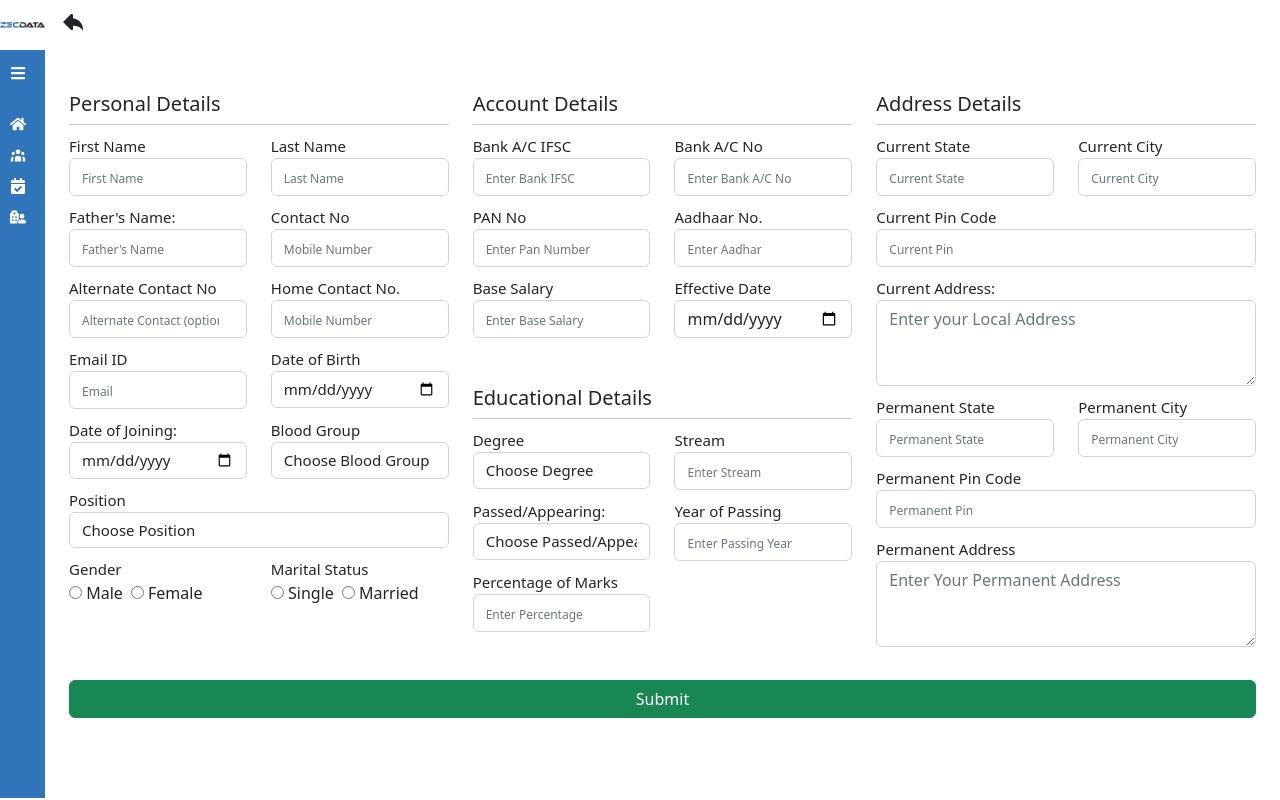
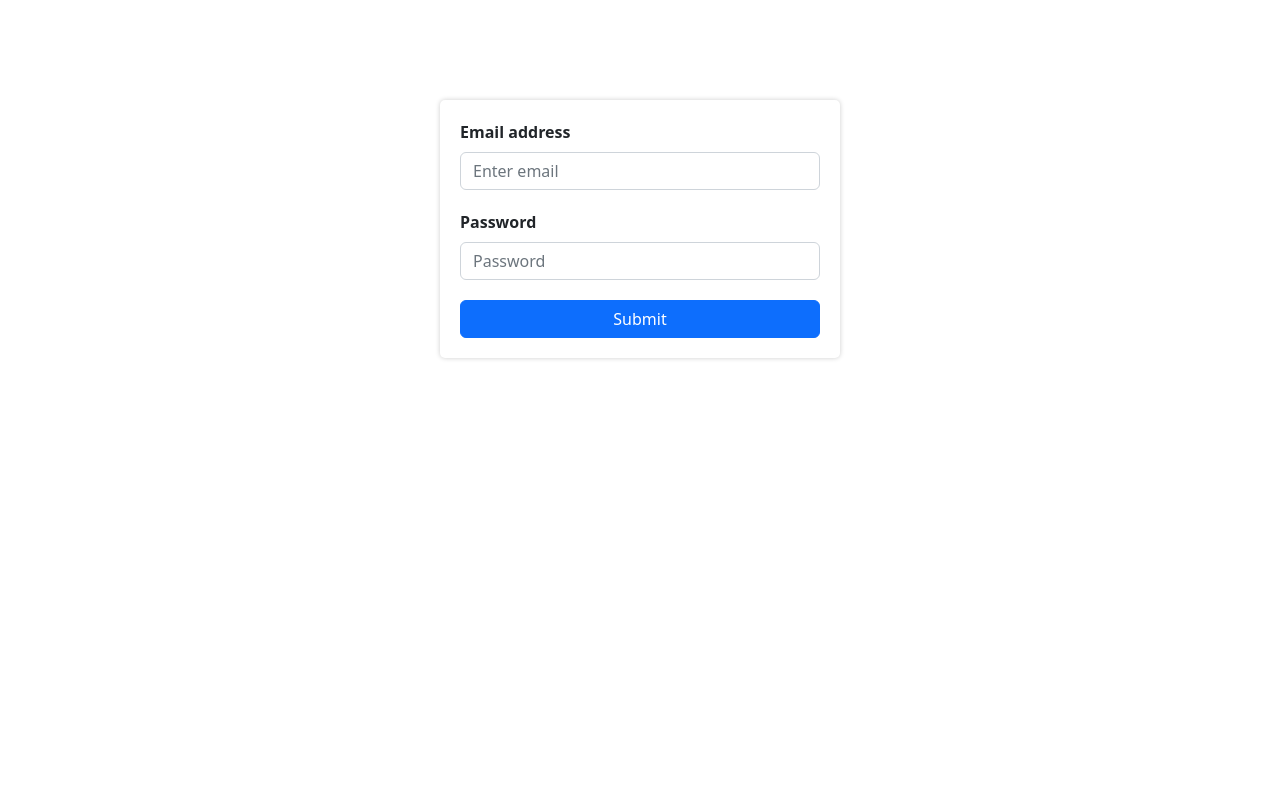
Before and after one commit to niklesh-zd/zd-payroll, a React (Create React App) app in the folder payroll-front/: page /settings/profile in a window 1280 px wide. Built offline with nearby package versions, Linux system fonts and the light colour scheme.

Commit message:
login auth added

```diff
--- a/payroll-front/package.json
+++ b/payroll-front/package.json
@@ -22,6 +22,7 @@
     "npm": "^9.5.0",
     "number-to-words": "^1.2.4",
     "react": "^17.0.2",
+    "react-bootstrap": "^2.7.2",
     "react-data-table-component": "^7.5.3",
     "react-dom": "^17.0.2",
     "react-icons": "^4.7.1",
--- a/payroll-front/src/App.js
+++ b/payroll-front/src/App.js
@@ -1,9 +1,8 @@
 import "./App.css";
 import SideBar from "./components/Sidebar/SideBar";
-import { BrowserRouter as Router, Route, Routes } from "react-router-dom";
+import { BrowserRouter as Router, Navigate, Route, Routes } from "react-router-dom";
 import Salary from "./pages/Salary";
 import Dashboard from "./pages/Dashboard";
-import Logout from "./pages/logout";
 import AddEmployee from "./pages/Employee/AddEmployee";
 import ManageEmpyee from "./pages/Employee/manageEmpyee";
 import EmpEdit from "./pages/Employee/EmpEdit";
@@ -13,27 +12,35 @@ import Leaves from "./pages/Leaves/Leave";
 import LeaveDetails from "./pages/Leaves/LeaveDetails";
 import UserLeaveDetails from "./pages/Leaves/UserLeaveDetails";
 import Downloadslip from "./pages/Salary_slip/downloadslip";
+import LoginPage from "./Auth/LoginPage";
+import { useState } from "react";
 
 function App() {
+  const [loggedIn, setLoggedIn] = useState(false);
+
+  const handleLogin = () => {
+    setLoggedIn(true);
+  };
   return (
     <Router>
+      {!loggedIn ? (
+        <LoginPage onLogin={handleLogin} />
+      ) : (
         <SideBar>
           <Routes>
             <Route path="/" element={<Dashboard />} />
-          <Route path="/settings" element={<Logout />} />
-          <Route path="/settings/salary:id" element={<Salary/>} />
-          <Route path="/settings/profile" element={<AddEmployee/>} />
-          <Route path="/settings/manageprofile" element={<ManageEmpyee/>} />
-          <Route path="/settings/EmpEdit:id" element={<EmpEdit />} />
-          <Route path="/settings/EmpDetail:id" element={<EmpDetail/>} />
+            <Route path="/settings/salary/:id" element={<Salary />} />
+            <Route path="/settings/profile" element={<AddEmployee />} />
+            <Route path="/settings/manageprofile" element={<ManageEmpyee />} />
+            <Route path="/settings/EmpEdit/:id" element={<EmpEdit />} />
+            <Route path="/settings/EmpDetail/:id" element={<EmpDetail />} />
             <Route path="/settings/leave" element={<Leaves />} />
             <Route path="/settings/leavedetails" element={<LeaveDetails />} />
-          <Route path="/settings/userleavedetails:id" element={<UserLeaveDetails />} />
-          <Route path="/download:id" element={<Downloadslip />} />
-
-
+            <Route path="/settings/userleavedetails/:id" element={<UserLeaveDetails />} />
+            <Route path="/download/:id" element={<Downloadslip />} />
           </Routes>
         </SideBar>
+      )}
     </Router>
   );
 }
--- /dev/null
+++ b/payroll-front/src/Auth/LoginPage.js
@@ -0,0 +1,60 @@
+import React, { useState } from "react";
+import { Button, Form, Alert } from "react-bootstrap";
+import "bootstrap/dist/css/bootstrap.min.css";
+import "./loginpage.css";
+
+function LoginPage({onLogin}) {
+  const [email, setEmail] = useState("");
+  const [password, setPassword] = useState("");
+  const [showError, setShowError] = useState(false);
+
+  const handleLogin = (event) => {
+    event.preventDefault();
+    // handle login logic here
+    if (email === "admin@gmail.com" && password === "admin@123") {
+      // redirect to home page or do something else
+      onLogin();
+    } else {
+      // show error message
+      setShowError(true);
+    }
+
+  };
+
+  return (
+    <div className="Login">
+      <Form onSubmit={handleLogin}>
+        <Form.Group controlId="formBasicEmail">
+          <Form.Label>Email address</Form.Label>
+          <Form.Control
+            type="email"
+            placeholder="Enter email"
+            value={email}
+            onChange={(event) => setEmail(event.target.value)}
+          />
+        </Form.Group>
+
+        <Form.Group controlId="formBasicPassword">
+          <Form.Label>Password</Form.Label>
+          <Form.Control
+            type="password"
+            placeholder="Password"
+            value={password}
+            onChange={(event) => setPassword(event.target.value)}
+          />
+        </Form.Group>
+
+        <Button variant="primary" type="submit">
+          Submit
+        </Button>
+        {showError && (
+          <Alert variant="danger" className="mt-3">
+            Invalid email or password.
+          </Alert>
+        )}
+      </Form>
+    </div>
+  );
+}
+
+export default LoginPage;
--- a/payroll-front/src/Auth/login.jsx
+++ /dev/null
@@ -1,140 +0,0 @@
-import React from 'react'
-
-const Loginpage = () => {
-    return (
-        // <form className='container card mt-5'>
-        //     <div className=''>
-        //         <h3>Sign Up</h3>
-        //         <div className="mb-3">
-        //             <label>First name</label>
-        //             <input
-        //                 type="text"
-        //                 className="form-control"
-        //                 placeholder="First name"
-        //             />
-        //         </div>
-        //         <div className="mb-3">
-        //             <label>Last name</label>
-        //             <input type="text" className="form-control" placeholder="Last name" />
-        //         </div>
-        //         <div className="mb-3">
-        //             <label>Email address</label>
-        //             <input
-        //                 type="email"
-        //                 className="form-control"
-        //                 placeholder="Enter email"
-        //             />
-        //         </div>
-        //         <div className="mb-3">
-        //             <label>Password</label>
-        //             <input
-        //                 type="password"
-        //                 className="form-control"
-        //                 placeholder="Enter password"
-        //             />
-        //         </div>
-        //         <div className="d-grid">
-        //             <button type="submit" className="btn btn-primary">
-        //                 Sign Up
-        //             </button>
-        //         </div>
-        //         <p className="forgot-password text-right">
-        //             Already registered <a href="/sign-in">sign in?</a>
-        //         </p>
-        //     </div>
-        // </form>
-<div>
-<div class="vh-100">
-  <div class="container-fluid h-custom">
-    <div class="row d-flex justify-content-center align-items-center h-100">
-      <div class="col-md-9 col-lg-6 col-xl-5">
-
-      </div>
-      <div class="col-md-8 col-lg-6 col-xl-4 offset-xl-1">
-        <form>
-          <div class="d-flex flex-row align-items-center justify-content-center justify-content-lg-start">
-            <p class="lead fw-normal mb-0 me-3">Sign in with</p>
-            <button type="button" class="btn btn-primary btn-floating mx-1">
-              <i class="fab fa-facebook-f"></i>
-            </button>
-
-            <button type="button" class="btn btn-primary btn-floating mx-1">
-              <i class="fab fa-twitter"></i>
-            </button>
-
-            <button type="button" class="btn btn-primary btn-floating mx-1">
-              <i class="fab fa-linkedin-in"></i>
-            </button>
-          </div>
-
-          <div class="divider d-flex align-items-center my-4">
-            <p class="text-center fw-bold mx-3 mb-0">Or</p>
-          </div>
-
-          {/* <!-- Email input --> */}
-          <div class="form-outline mb-4">
-            <input type="email" id="form3Example3" class="form-control form-control-lg"
-              placeholder="Enter a valid email address" />
-            <label class="form-label" for="form3Example3">Email address</label>
-          </div>
-
-          {/* <!-- Password input --> */}
-          <div class="form-outline mb-3">
-            <input type="password" id="form3Example4" class="form-control form-control-lg"
-              placeholder="Enter password" />
-            <label class="form-label" for="form3Example4">Password</label>
-          </div>
-
-          <div class="d-flex justify-content-between align-items-center">
-            {/* <!-- Checkbox --> */}
-            <div class="form-check mb-0">
-              <input class="form-check-input me-2" type="checkbox" value="" id="form2Example3" />
-              <label class="form-check-label" for="form2Example3">
-                Remember me
-              </label>
-            </div>
-            <a href="#!" class="text-body">Forgot password?</a>
-          </div>
-
-          <div class="text-center text-lg-start mt-4 pt-2">
-            <button type="button" class="btn btn-primary btn-lg"
-              style="padding-left: 2.5rem; padding-right: 2.5rem;">Login</button>
-            <p class="small fw-bold mt-2 pt-1 mb-0">Don't have an account? <a href="#!"
-                class="link-danger">Register</a></p>
-          </div>
-
-        </form>
-      </div>
-    </div>
-  </div>
-  <div
-    class="d-flex flex-column flex-md-row text-center text-md-start justify-content-between py-4 px-4 px-xl-5 bg-primary">
-    {/* <!-- Copyright --> */}
-    <div class="text-white mb-3 mb-md-0">
-      Copyright © 2020. All rights reserved.
-    </div>
-    {/* <!-- Copyright --> */}
-    {/* <!-- Right --> */}
-    <div>
-      <a href="#!" class="text-white me-4">
-        <i class="fab fa-facebook-f"></i>
-      </a>
-      <a href="#!" class="text-white me-4">
-        <i class="fab fa-twitter"></i>
-      </a>
-      <a href="#!" class="text-white me-4">
-        <i class="fab fa-google"></i>
-      </a>
-      <a href="#!" class="text-white">
-        <i class="fab fa-linkedin-in"></i>
-      </a>
-    </div>
-    {/* <!-- Right --> */}
-  </div>
-</div>
-</div>
-
-    )
-}
-
-export default Loginpage
--- /dev/null
+++ b/payroll-front/src/Auth/loginpage.css
@@ -0,0 +1,24 @@
+.Login {
+    max-width: 400px;
+    margin: auto;
+    margin-top: 100px;
+  }
+
+  .Login form {
+    background-color: #fff;
+    padding: 20px;
+    border-radius: 5px;
+    box-shadow: 0px 0px 5px rgba(0, 0, 0, 0.2);
+  }
+
+  .Login form label {
+    font-weight: bold;
+  }
+
+  .Login form input {
+    margin-bottom: 20px;
+  }
+
+  .Login form button {
+    width: 100%;
+  }
--- a/payroll-front/src/pages/utils.js
+++ b/payroll-front/src/pages/utils.js
@@ -1,4 +1,4 @@
-var host = ""
+// var host = ""
 // var host = "http://192.168.29.186:7071"  faizan
-// var host = "http://192.168.29.147:7071"  //Sanjay
+var host = "http://192.168.29.147:7071"  //Sanjay
 export default host
```
Also changed, not shown: payroll-front/src/pages/Employee/AddEmployee.jsx (+4 -8 lines), 1 other file (tests, documents, lock files or other folders). Lines whose indentation alone changed are shown as unchanged.
